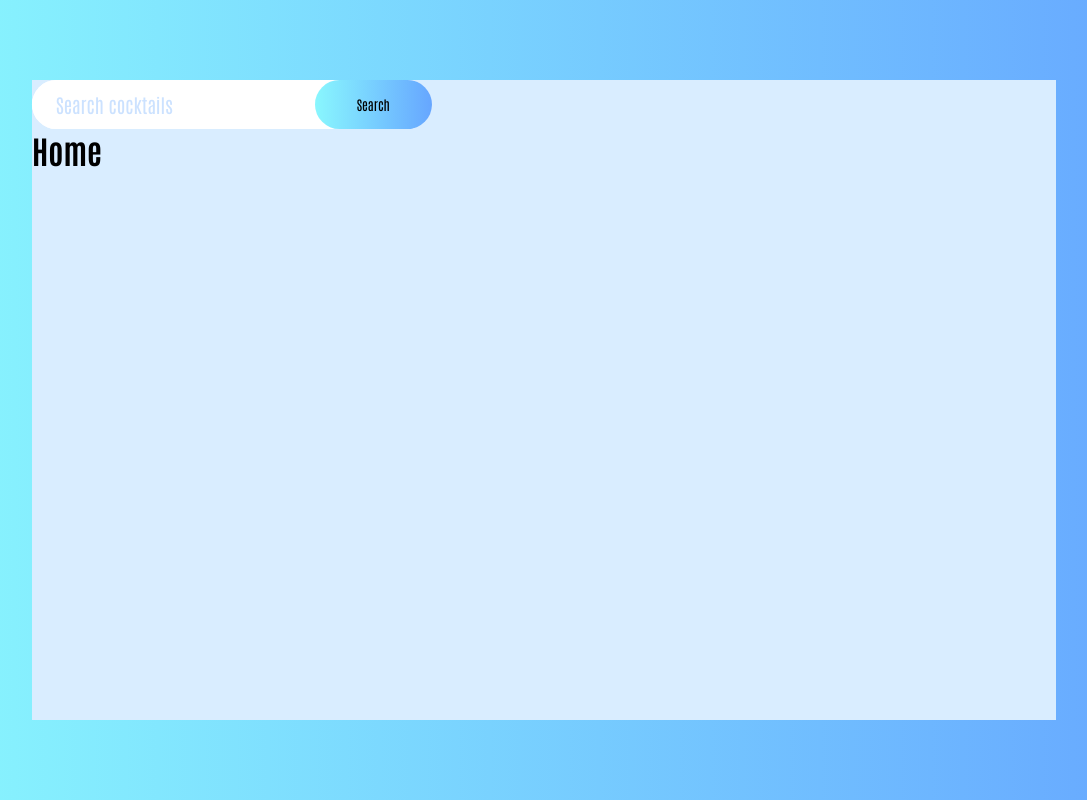
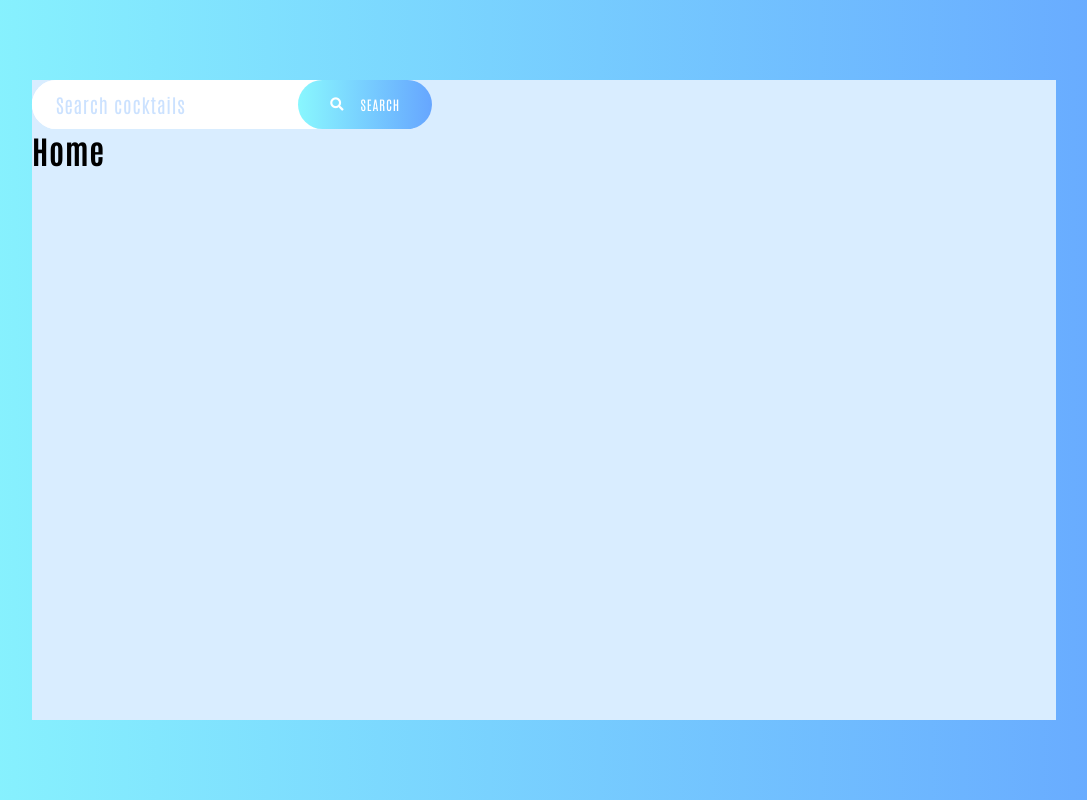
Before and after one commit to jash139/cocktails-vue, a Vue app: page / in a window 1280 px wide. Shown: the whole page, without its empty margins (96-1183 px from the left). Built offline with nearby package versions, Linux system fonts and the light colour scheme.

Commit message:
Added styling to SearchBar button

```diff
--- a/src/App.vue
+++ b/src/App.vue
@@ -17,6 +17,7 @@ export default {
 * {
   box-sizing: border-box;
   font-family: "Antonio", sans-serif;
+  letter-spacing: 0.8px;
   margin: 0;
   padding: 0;
 }
--- a/src/components/SearchBar.vue
+++ b/src/components/SearchBar.vue
@@ -7,7 +7,10 @@
       name="searchQuery"
       placeholder="Search cocktails"
     />
-    <input type="submit" value="Search" class="search-btn" />
+    <button type="submit" class="search-btn">
+      <i class="fas fa-search search-icon" />
+      Search
+    </button>
   </form>
 </template>
 
@@ -58,13 +61,21 @@ export default {
   background-image: linear-gradient(to right, #89f7fe, #66a6ff);
   border-width: 0;
   border-radius: 10rem;
+  color: white;
+  display: flex;
+  align-items: center;
+  font-weight: 400;
+  justify-content: space-around;
   outline-width: 0;
-  padding: 1rem;
-  width: 10rem;
+  padding: 1rem 2rem;
+  text-transform: uppercase;
   transition: all 0.2s ease;
 }
 .search-btn:hover {
   cursor: pointer;
   transform: scale(1.08);
 }
+.search-icon {
+  margin-right: 1rem;
+}
 </style>
```
